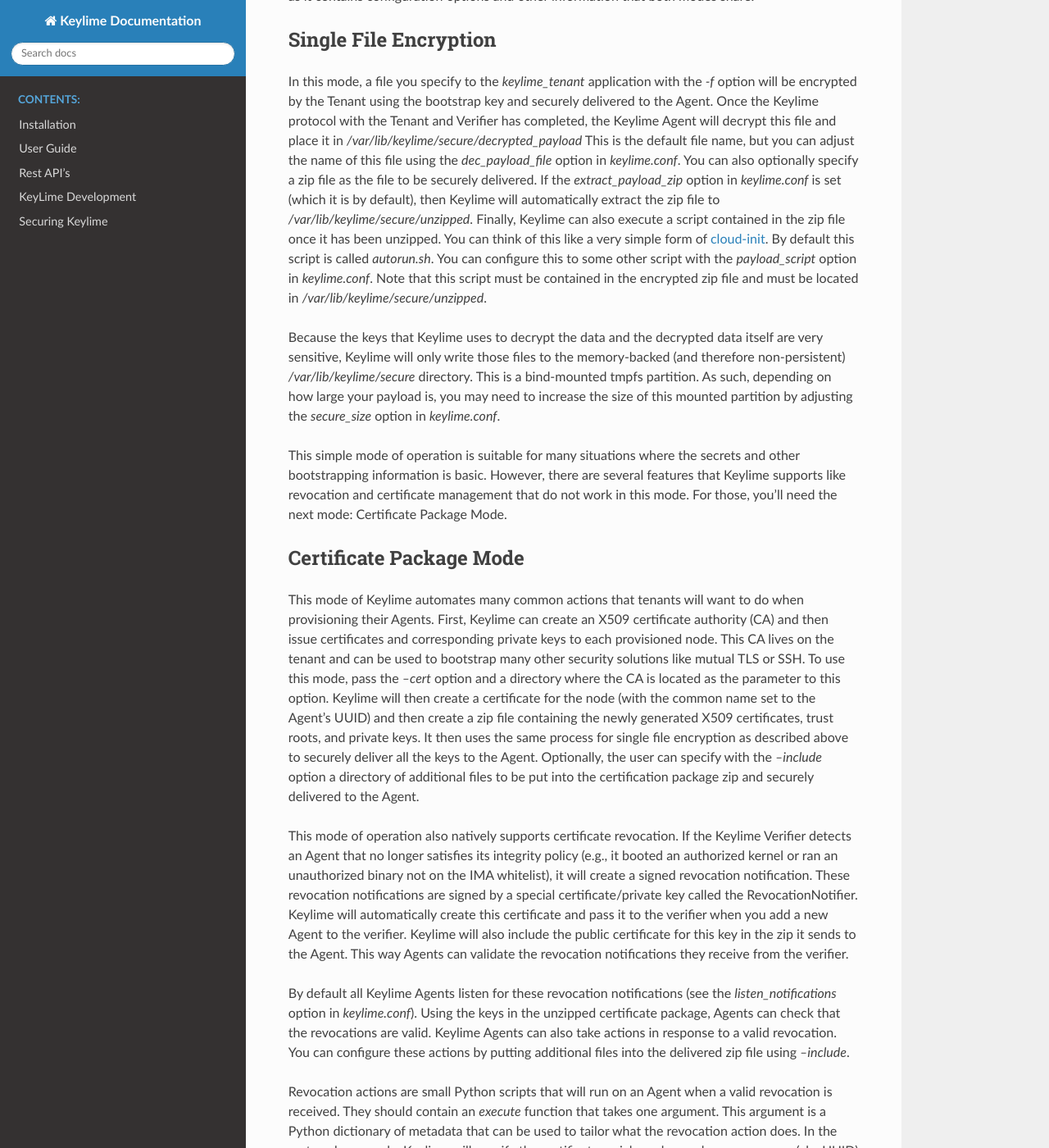
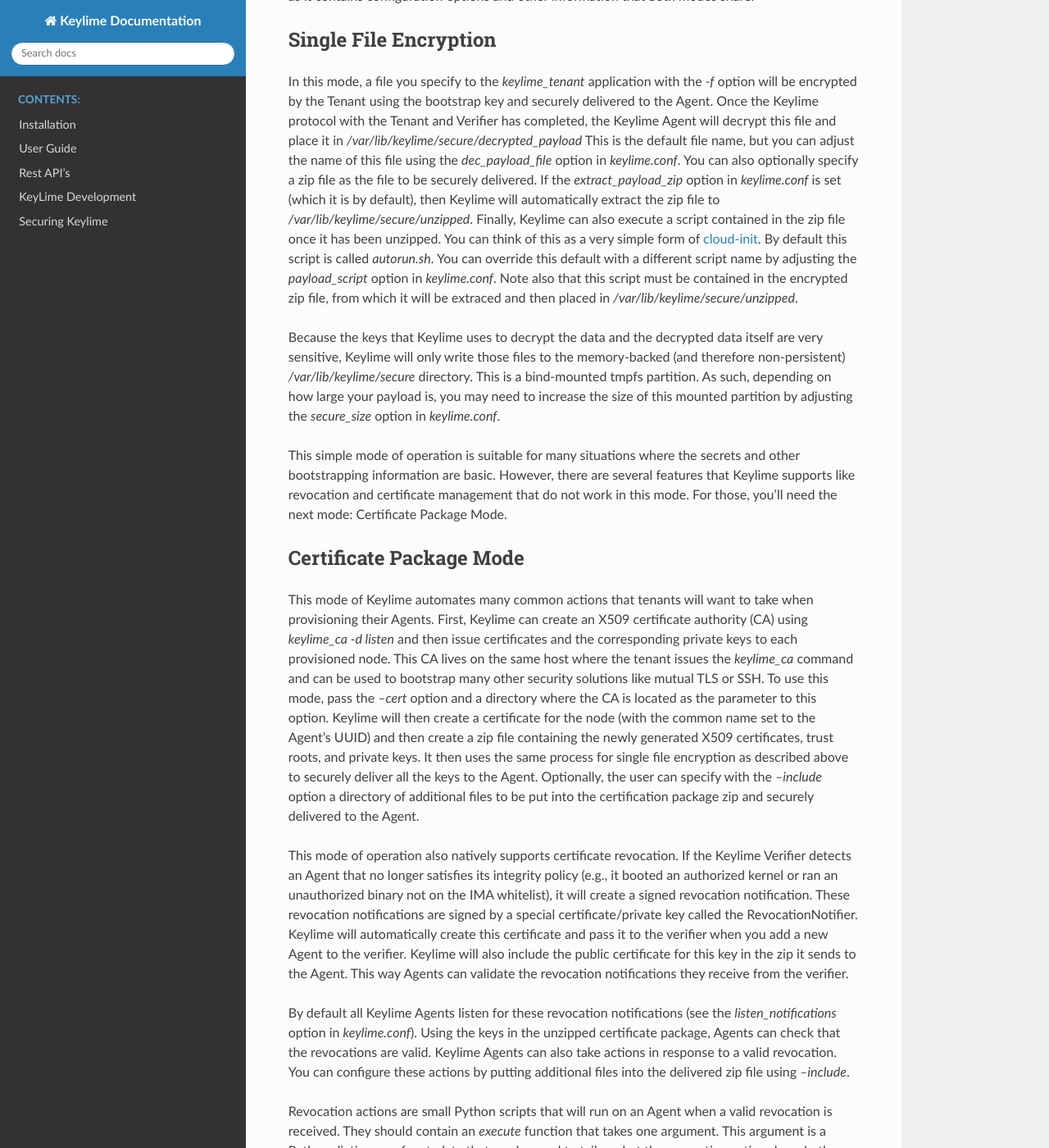
Before and after one commit to keylime/keylime, a Sphinx documentation site: the page built from docs/user_guide/secure_payloads.rst, in a window 1280 px wide and 1400 px high, scrolled down 858 px. Shown: the whole window at 82% size. Built offline with Sphinx 7.4.7 and the Read the Docs theme 2.0.0, drawn with Linux system fonts in a browser that asks for light colours; pages that are not in the unit, such as notebooks, are missing from menus; some of the changed text lies outside the part shown.

Commit message:
Rname document to the right name, incorporate changes suggested by mpeters

```diff
--- a/docs/user_guide/secure_payload.rst
+++ b/docs/user_guide/secure_payloads.rst
@@ -45,10 +45,11 @@
 set (which it is by default), then Keylime will automatically extract the zip
 file to `/var/lib/keylime/secure/unzipped`. Finally, Keylime can also execute a
 script contained in the zip file once it has been unzipped.  You can think of
-this like a very simple form of `cloud-init <https://cloudinit.readthedocs.io/>`_.
-By default this script is called `autorun.sh`. You can configure this to some
-other script with the `payload_script` option in `keylime.conf`.  Note that this
-script must be contained in the encrypted zip file and must be located in
+this as a very simple form of `cloud-init <https://cloudinit.readthedocs.io/>`_.
+By default this script is called `autorun.sh`. You can override this default
+with a different script name by adjusting the `payload_script` option in
+`keylime.conf`. Note also that this script must be contained in the encrypted
+zip file, from which it will be extraced and then placed in
 `/var/lib/keylime/secure/unzipped`.
 
 Because the keys that Keylime uses to decrypt the data and the decrypted data
@@ -59,7 +60,7 @@
 partition by adjusting the `secure_size` option in `keylime.conf`.
 
 This simple mode of operation is suitable for many situations where the secrets
-and other bootstrapping information is basic.  However, there are several
+and other bootstrapping information are basic.  However, there are several
 features that Keylime supports like revocation and certificate management that
 do not work in this mode.  For those, you'll need the next mode: Certificate
 Package Mode.
@@ -68,19 +69,20 @@
 Certificate Package Mode
 ------------------------
 
-This mode of Keylime automates many common actions that tenants will want to do
-when provisioning their Agents.  First, Keylime can create an X509 certificate
-authority (CA) and then issue certificates and corresponding private keys to each
-provisioned node.  This CA lives on the tenant and can be used to bootstrap many
-other security solutions like mutual TLS or SSH.  To use this mode, pass
-the `--cert` option and a directory where the CA is located as the parameter to
-this option.  Keylime will then create a certificate for the node (with the common
-name set to the Agent's UUID) and then create a zip file containing the newly
-generated X509 certificates, trust roots, and private keys. It then uses the
-same process for single file encryption as described above to securely deliver
-all the keys to the Agent.  Optionally, the user can specify with the `--include`
-option a directory of additional files to be put into the certification package zip
-and securely delivered to the Agent.
+This mode of Keylime automates many common actions that tenants will want to
+take when provisioning their Agents.  First, Keylime can create an X509
+certificate authority (CA) using `keylime_ca -d listen` and then issue
+certificates and the corresponding private keys to each provisioned node.  This
+CA lives on the same host where the tenant issues the `keylime_ca` command and
+can be used to bootstrap many other security solutions like mutual TLS or SSH.
+To use this mode, pass the `--cert` option and a directory where the CA is
+located as the parameter to this option. Keylime will then create a certificate
+for the node (with the common name set to the Agent's UUID) and then create a
+zip file containing the newly generated X509 certificates, trust roots, and
+private keys. It then uses the same process for single file encryption as
+described above to securely deliver all the keys to the Agent.  Optionally, the
+user can specify with the `--include` option a directory of additional files to
+be put into the certification package zip and securely delivered to the Agent.
 
 This mode of operation also natively supports certificate revocation. If the Keylime
 Verifier detects an Agent that no longer satisfies its integrity policy (e.g., it booted
```
Also changed, not shown: other parts of docs/user_guide/secure_payloads.rst (+2 -2 lines).
